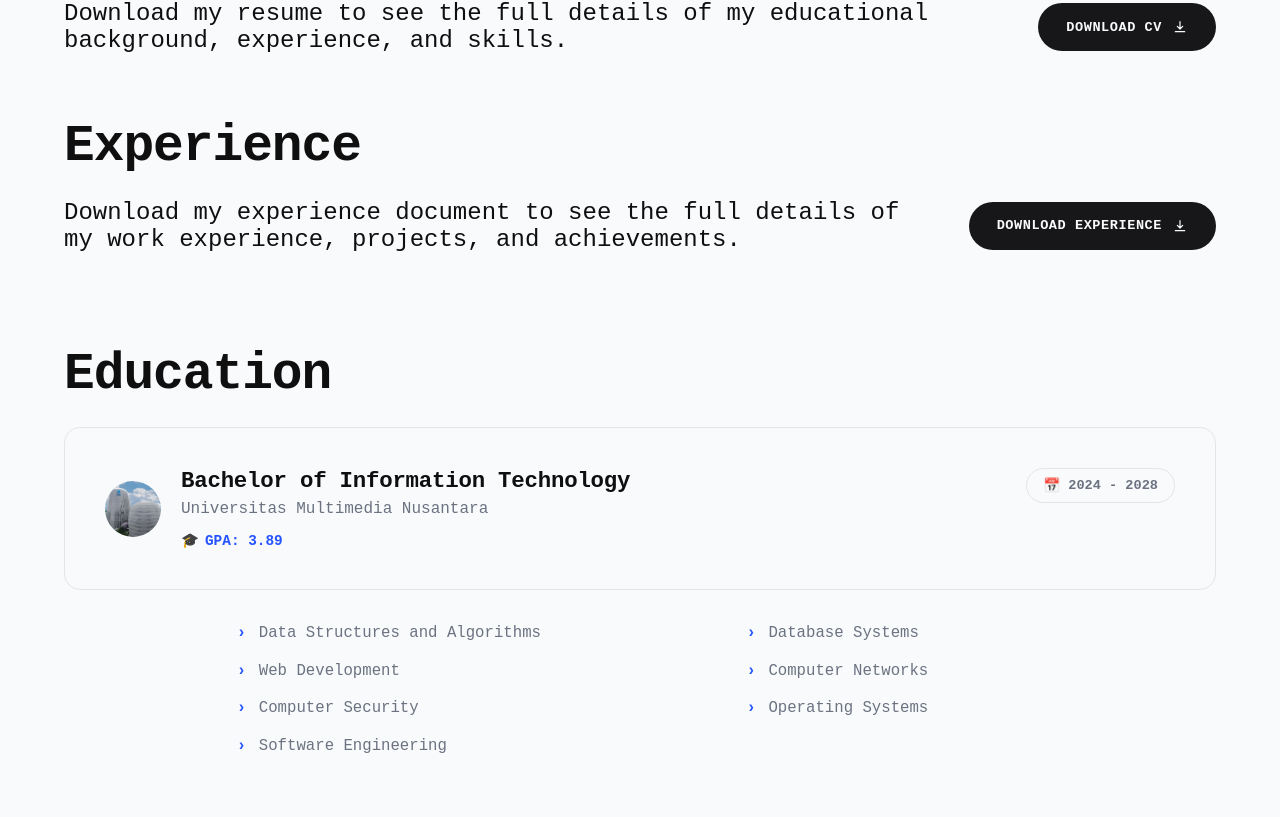
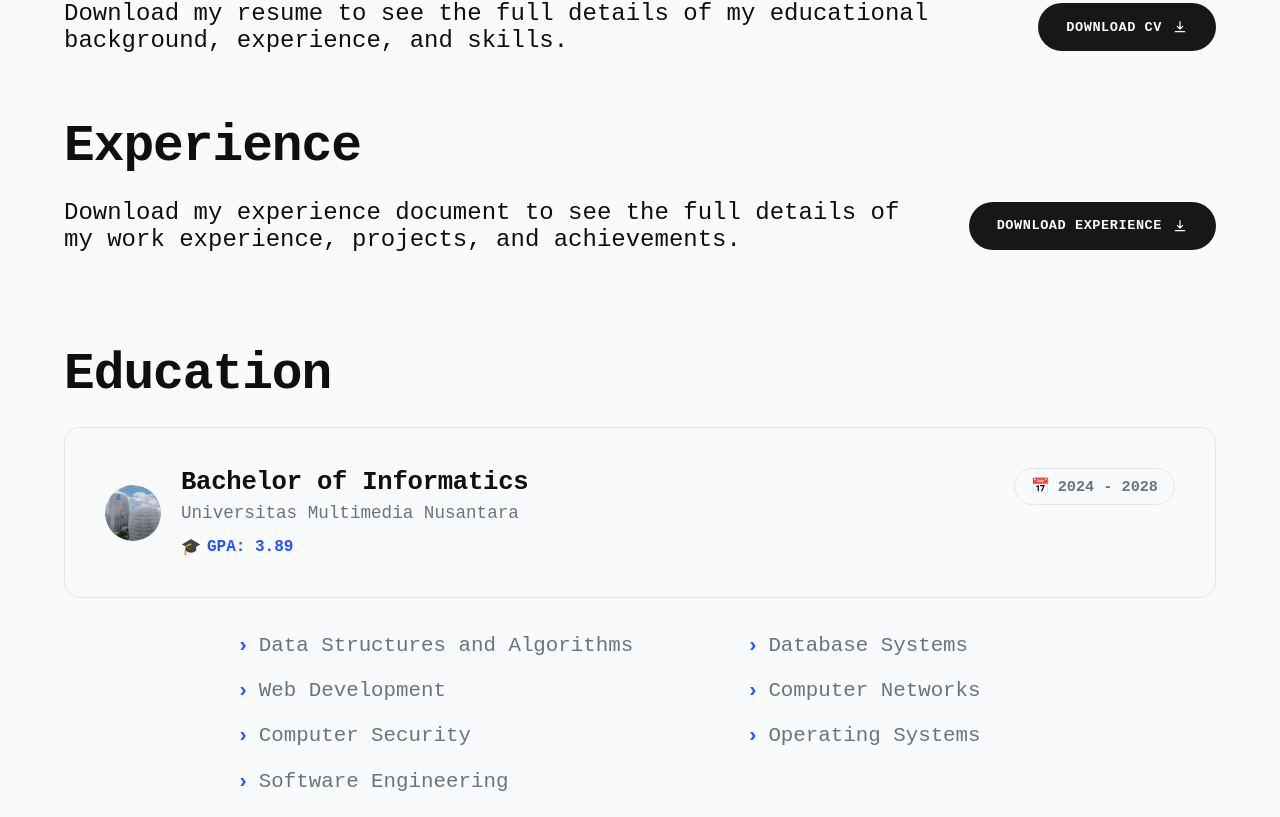
Before and after one commit to GregoryWTz/myportfolio, a React (Vite) app: page / in a window 1280 px wide. Shown: the part 1416-2233 px from the top of the page. Before the commit the page ends 2194 px from the top, so only its background shows below. Built offline with nearby package versions, Linux system fonts and the light colour scheme.

Commit message:
Update6.2: part3, some font size adjustments + data

```diff
--- a/src/data/siteData.js
+++ b/src/data/siteData.js
@@ -50,7 +50,7 @@ export const translations = {
             src: "/images/umn.jpg",
             alt: "Universitas Multimedia Nusantara Logo",
           },
-          degree: "Bachelor of Information Technology",
+          degree: "Bachelor of Informatics",
           institution: "Universitas Multimedia Nusantara",
           gpa: "3.89",
           period: "2024 - 2028",
@@ -118,7 +118,7 @@ export const translations = {
             src: "/images/umn.jpg",
             alt: "Universitas Multimedia Nusantara Logo",
           },
-          degree: "Sarjana Teknologi Informasi",
+          degree: "Sarjana Teknik Informatika",
           institution: "Universitas Multimedia Nusantara",
           gpa: "3.89",
           period: "2024 - 2028",
--- a/src/styles/Edu.css
+++ b/src/styles/Edu.css
@@ -60,7 +60,7 @@ ul {
 
 .edu__degree {
   margin: 0;
-  font-size: 1.4rem;
+  font-size: 1.6rem;
   font-weight: 800;
   letter-spacing: -0.01em;
   color: var(--color-text);
@@ -68,7 +68,7 @@ ul {
 
 .edu__institution {
   margin: 0;
-  font-size: 1rem;
+  font-size: 1.1rem;
   color: var(--color-text-muted);
 }
 
@@ -77,7 +77,7 @@ ul {
   align-items: center;
   gap: 6px;
   margin: 8px 0 0;
-  font-size: 0.9rem;
+  font-size: 1rem;
   font-weight: 600;
   color: var(--color-accent);
 }
@@ -92,7 +92,7 @@ ul {
   padding: 8px 16px;
   border-radius: var(--radius-full);
   border: 1px solid var(--color-border);
-  font-size: 0.85rem;
+  font-size: 0.95rem;
   font-weight: 600;
   color: var(--color-text-muted);
 }
@@ -116,7 +116,7 @@ ul {
 .edu__subject-item {
   position: relative;
   padding-left: 22px;
-  font-size: 0.98rem;
+  font-size: 1.3rem;
   line-height: 1.5;
   color: var(--color-text-muted);
 }
```
